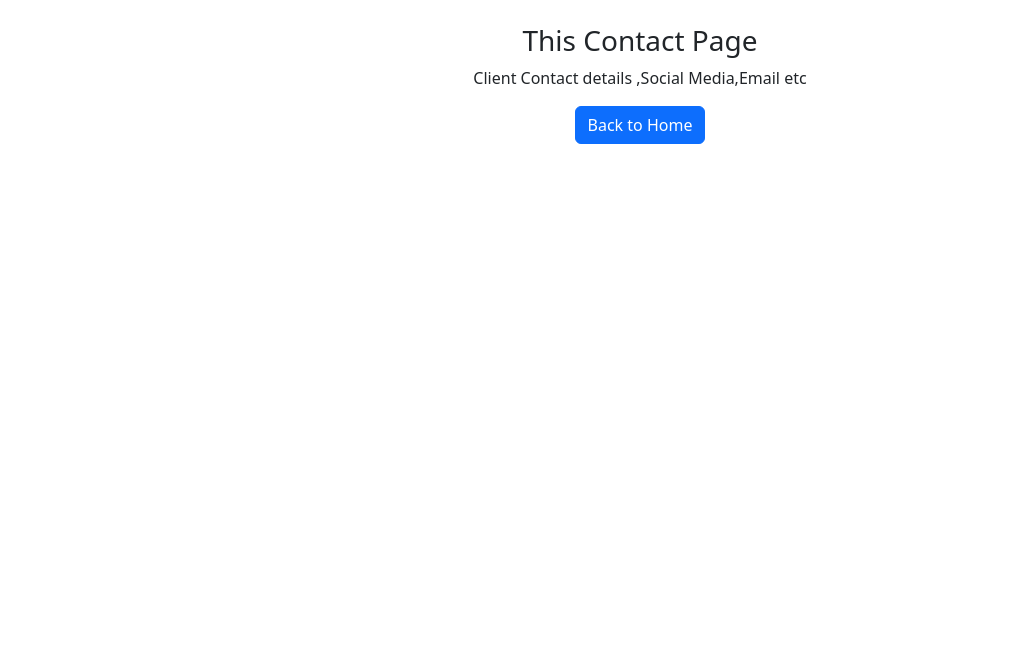
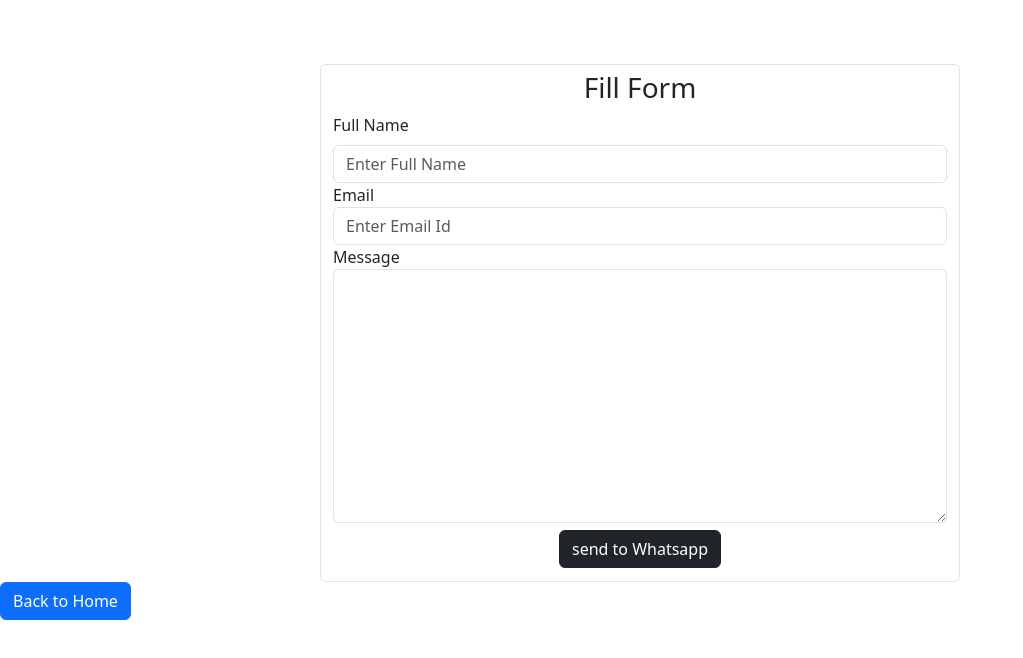
Before and after one commit to iamfaizandev/abdental, a website: page src/pages/contact/contact.html in a window 1280 px wide. Shown: the whole page, without its empty margins (0-1023 px from the left). Drawn offline with nearby package versions, Linux system fonts and the light colour scheme.

Commit message:
form update

```diff
--- a/src/pages/contact/contact.html
+++ b/src/pages/contact/contact.html
@@ -12,11 +12,28 @@
 
 <body>
 
-    <div id="contact" class="text-center mt-4">
-        <h3>This Contact Page</h3>
-        <p>Client Contact details ,Social Media,Email etc </p>
+    <section>
+        <form action="" method="post" class="form-control w-50 d-block" style="margin: auto;margin-top: 5%;">
+            <h3 class="text-center">Fill Form</h3>
+            <label class="form-label" for="flName">Full Name</label>
+            <input required type="text" class="form-control" id="flName" name="flName" placeholder="Enter Full Name">
+            <label for="Email">Email</label>
+            <input required type="email" class="form-control" id="UserEmail" name="Email" placeholder="Enter Email Id"
+                id="UserEmail">
+            <label for="Message">Message</label>
+            <textarea required name="Message" class="form-control" id="Message" cols="30" rows="10"></textarea>
+            <div class="btn d-block w-75" style="margin: auto;">
+
+                <button type="submit" onclick="sendToWhatsapp()" id="submitBtn" class="btn btn-dark ">send to
+                    Whatsapp</button>
+            </div>
+        </form>
+    </section>
+
+    <footer>
         <a href="../../../index.html" class="btn btn-primary">Back to Home</a>
-    </div>
+    </footer>
+    <script src="./contact.js"></script>
 </body>
 
 </html>
--- /dev/null
+++ b/src/pages/contact/contact.js
@@ -0,0 +1,20 @@
+function sendToWhatsapp() {
+  // let number = +917549692029;
+  let name = document.getElementById("flName").value;
+  let email = document.getElementById("UserEmail").value;
+  let message = document.getElementById("Message").value;
+
+  var url =
+    "https://wa.me/917549692029?text=" +
+    "Full Name :" +
+    name +
+    "%0a" +
+    "Email:" +
+    email +
+    "%0a" +
+    "Message:" +
+    message;
+
+  console.log(url);
+  window.open(url, "_blank").focus();
+}
```
